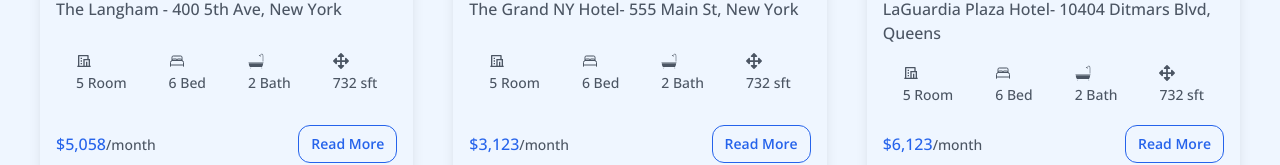
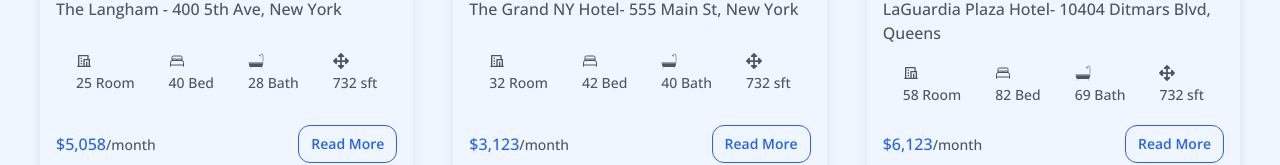
Before and after one commit to PrtHub/Seller_App, a React (Vite) app: page / in a window 1280 px wide. Shown: the part 523-688 px from the top of the page. Built offline with nearby package versions, Linux system fonts and the light colour scheme.

Commit message:
des added

```diff
--- a/src/data/hotelsData.js
+++ b/src/data/hotelsData.js
@@ -7,33 +7,37 @@
     img: n1,
     name: 'The Langham - 400 5th Ave, New York',
     location: 'NY 10018',
-    room: 5,
-    bed: 6,
-    bath: 2,
+    room: 25,
+    bed: 40,
+    bath: 28,
     price: "$5,058",
-    tag: "New York"
+    tag: "New York",
+    des:"On busy 5th Avenue, this elegant hotel in a modern tower is a 6-minute walk from Bryant Park and 5 minutes on foot from the Empire State Building. It's also a 12-minute walk from the Theater District.The understated rooms have wood accents and marble bathrooms, as well as free Wi-Fi, flat-screen TVs and coffeemakers. Suites, all on upper floors, have kitchens and city views.A contemporary bar serves casual food and drink, while a chic restaurant offers Mediterranean fine dining. Other amenities include a luxury spa, a 24-hour fitness center and a hair salon, plus 7,500 sq ft of event space."
   },
   {
     id: 2,
     img: n2,
     name: 'The Grand NY Hotel- 555 Main St, New York',
     location: 'NY 84111',
-    room: 5,
-    bed: 6,
-    bath: 2,
+    room: 32,
+    bed: 42,
+    bath: 40,
     price: "$3,123",
-    tag: "New York"
+    tag: "New York",
+    des: "This old-world-style luxury hotel is in a historic property that dates from 1874; it's a 1-minute walk from the Long Island Railroad and 19 miles from Manhattan.The posh rooms have flat-screen TVs, Italian furniture, Wi-Fi (surcharge) and 24-hour room service. Upgraded suites add kitchenettes and living areas, while some feature an additional bathroom and private outdoor patios. Perks include 25,000 sq ft of event space, an indoor pool, a spa and sauna, a fitness center and an upscale steakhouse, plus a seasonal patio bar, and lounge. Pet walking and feeding services are available. Parking is free."
+
   },
   {
     id: 3,
     img: n3,
     name: 'LaGuardia Plaza Hotel- 10404 Ditmars Blvd, Queens',
     location: 'NY 11369',
-    room: 5,
-    bed: 6,
-    bath: 2,
+    room: 58,
+    bed: 82,
+    bath: 69,
     price: "$6,123",
-    tag: "New York"
+    tag: "New York",
+    des: "Across the Grand Central Parkway from LaGuardia Airport, this contemporary business hotel is 7 miles from Midtown Manhattan.Modern rooms feature flat-screen TVs, free Wi-Fi and sitting areas. Suites add separate living areas; some include whirlpool tubs and/or terraces.A 24-hour airport shuttle is complimentary. Other amenities include an indoor pool, a sauna and a fitness center.There's also a sleek bar. Parking is available(surcharge)."
   },
   {
     id: 4,
@@ -44,7 +48,8 @@
     bed: 6,
     bath: 2,
     price: "$5,342",
-    tag: "New York"
+    tag: "New York",
+    des: "This contemporary, brick-and-glass hotel set in the Chelsea Flower District is a 3-minute walk from the 28th St. subway station and a 9-minute walk from the Empire State Building.Offering free Wi-Fi and flat-screen TVs, the posh, modern rooms with wooden floors and padded leather headboards also have microwaves, minifridges, and room service, along with safes and coffeemakers. Some have pull-out sofas. Suites add a separate sitting area and floor-to-ceiling windows.Amenities include a mod-style lobby, a rooftop lounge, and a swanky, bistro-style restaurant and bar serving breakfast and dinner. There's also an outdoor cafe and a fitness room."
   },
   {
     id: 5,
@@ -55,29 +60,32 @@
     bed: 6,
     bath: 2,
     price: "$4,987",
-    tag: "New York"
+    tag: "New York",
+    des:"This high-end hotel on a tree-lined Upper East Side street is 2 blocks from the subway, and 4 blocks from Central Park and the Guggenheim Museum.The cozy, contemporary rooms have designer toiletries, original artwork, flat-screen TVs, iPod docks and free Wi-Fi.Perks include a complimentary European-buffet-style breakfast, a daily wine and cheese reception, and a 24-hour espresso and cappuccino machine."
   },
   {
     id: 6,
     img: n6,
     name: 'Hyatt Grand Central - 109 E 42nd St, New York',
     location: 'NY 10017',
-    room: 5,
-    bed: 6,
-    bath: 2,
+    room: 34,
+    bed: 50,
+    bath: 42,
     price: "$3,876",
-    tag: "New York"
+    tag: "New York",
+    des:"Adjacent to Grand Central station, this sophisticated Midtown hotel is 13 minutes' walk from Times Square and 14 minutes' walk from the Empire State Building.Streamlined rooms include flat-screen TVs, Bluetooth speakers and Wi-Fi; some have city views. Suites add living rooms and dining tables. In-room spa services are available for a fee.There's a fitness center and a snack store."
   },
   {
     id: 7,
     img: n7,
     name: 'Even Hotel - 321 W 35th St, New York',
     location: 'NY 10001',
-    room: 5,
-    bed: 6,
-    bath: 2,
+    room: 52,
+    bed: 100,
+    bath: 60,
     price: "$5,001",
-    tag: "New York"
+    tag: "New York",
+    des: "This sleek modern hotel is a 2-minute walk from 34th Street-Penn Station subway station, a 13-minute walk from the Empire State Building and a mile from the High Line, an elevated walkway.Polished rooms with hardwood floors offer free Wi-Fi and flat-screen TVs, plus minifridges and coffeemakers. They also include exercise balls, yoga mats and fitness training videos. Amenities include a casual bar/restaurant with light bites and to-go fare, along with a 24-hour gym."
   },
 
   // mumbai
```
